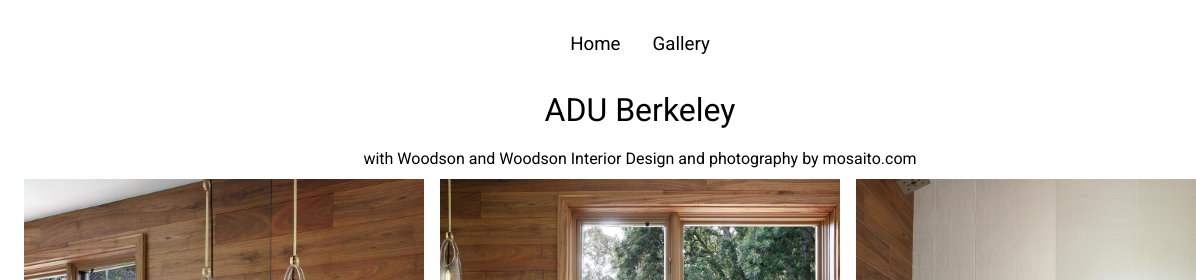
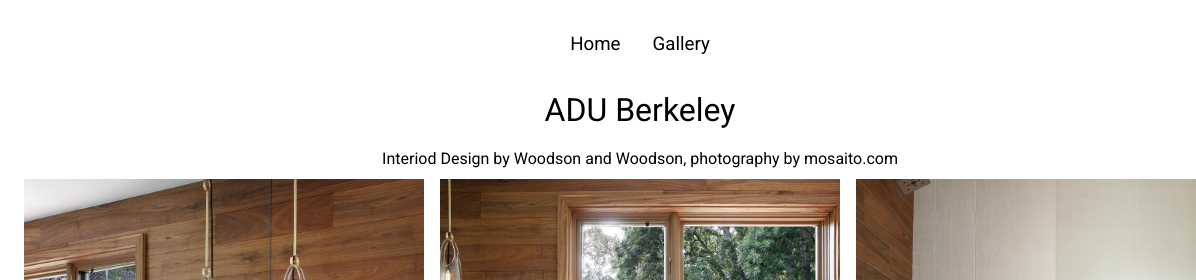
Before and after one commit to sbretall/eringillett, a plain HTML site: page locations/Currey Lane.html in a window 1280 px wide. Shown: the top 280 px of the page, 0-1196 px from the left. Drawn offline with Linux system fonts and the light colour scheme.

Commit message:
Update Currey Lane.html

```diff
--- a/locations/Currey Lane.html
+++ b/locations/Currey Lane.html
@@ -22,7 +22,7 @@
         </list>
     </nav>
     <h1 class="DetailTitle">ADU Berkeley</h1>
-    <p style="text-align: center;">with Woodson and Woodson Interior Design and photography by mosaito.com</p>
+    <p style="text-align: center;">Interiod Design by Woodson and Woodson, photography by mosaito.com</p>
     <gallery>
         <div class="GalleryDetail">
             <img src="../images/Currey Lane/CurreyLaneBath1.jpeg" style="width: 100%;">
```
